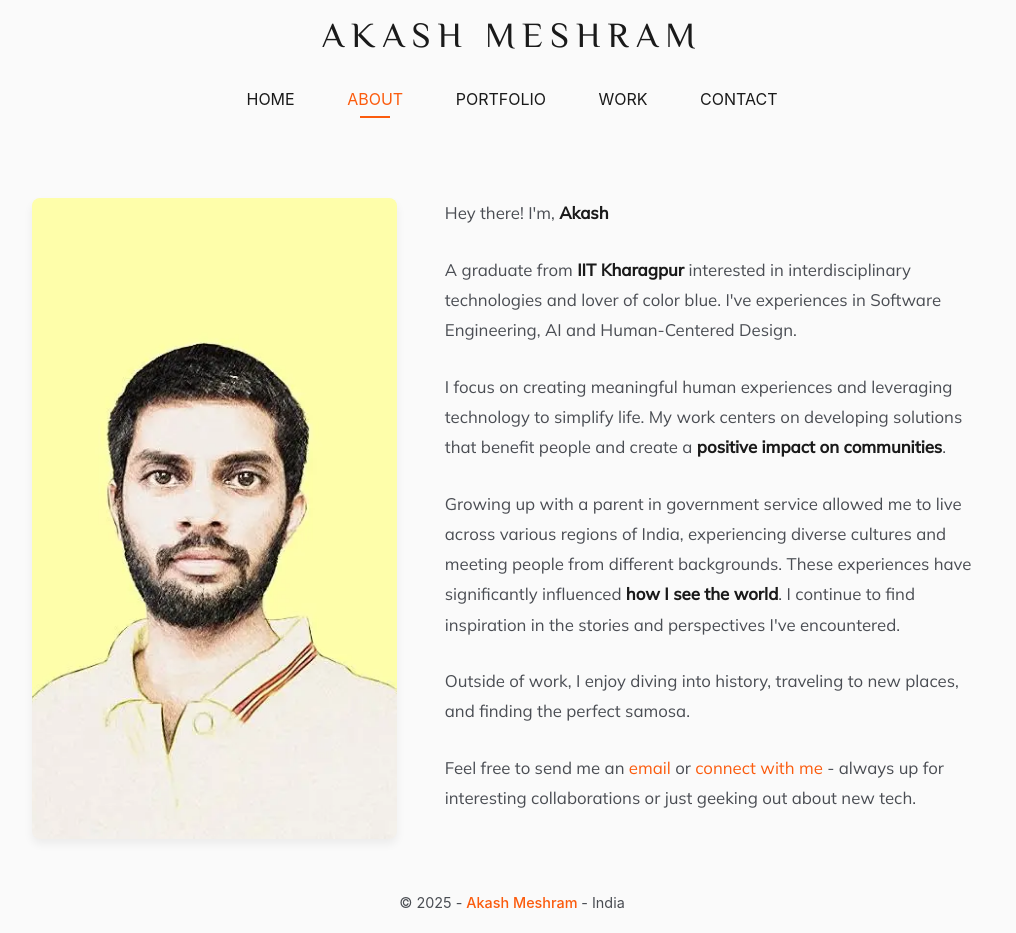
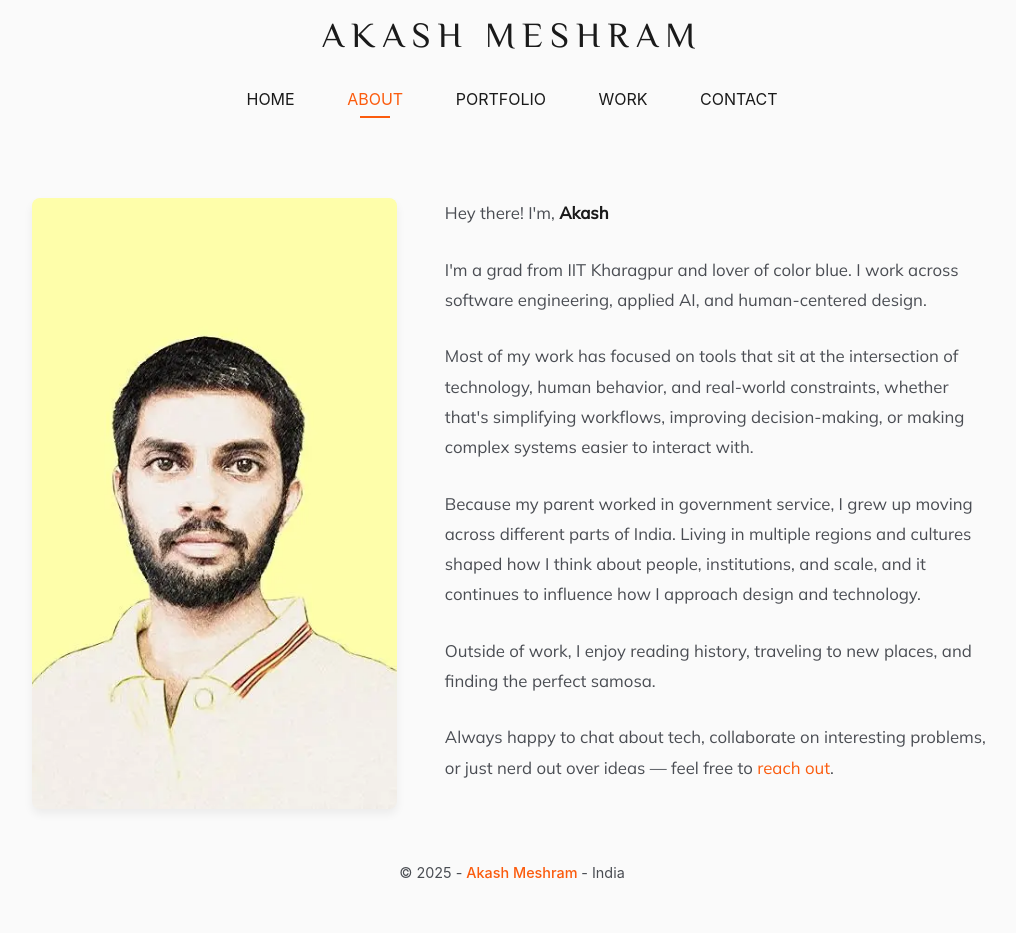
Before and after one commit to akashmeshram/Personal-Website, a Jekyll site: the page built from pages/about.html, in a window 1280 px wide. Shown: the whole page, without its empty margins (128-1144 px from the left). Built offline with Jekyll 4.4.1, drawn with Linux system fonts in a browser that asks for light colours; after the commit the page ends 903 px from its top, so only the background shows below that.

Commit message:
📝 Revise about page content for clarity and conciseness; enhance personal narrative and professional focus.

```diff
--- a/pages/about.html
+++ b/pages/about.html
@@ -10,28 +10,27 @@ permalink: /about
   <div id="profile-text">
     <p>Hey there! I'm, <b>Akash</b></p>
     <p>
-      A graduate from <b>IIT Kharagpur</b> interested in interdisciplinary technologies and lover of color blue.
-      I've experiences in Software Engineering, AI and Human-Centered Design.
+      I'm a grad from IIT Kharagpur and lover of color blue. I work across software engineering, applied AI, and
+      human-centered design.
     </p>
     <p>
-      I focus on creating meaningful human experiences and leveraging technology to simplify life.
-      My work centers on developing solutions that benefit people and create a <b>positive impact on communities</b>.
+      Most of my work has focused on tools that sit at the intersection of technology, human behavior,
+      and
+      real-world constraints, whether that's simplifying workflows, improving decision-making, or making complex systems
+      easier to interact with.
     </p>
     <p>
-      Growing up with a parent in government service allowed me to live across various regions of India, experiencing
-      diverse cultures and meeting people from different backgrounds.
-      These experiences have significantly influenced <b>how I see the world</b>. I continue to find inspiration in the
-      stories and perspectives I've encountered.
+      Because my parent worked in government service, I grew up moving across different parts of India. Living in
+      multiple
+      regions and cultures shaped how I think about people, institutions, and scale, and it continues to influence how I
+      approach design and technology.
     </p>
     <p>
-      Outside of work, I enjoy diving into history, traveling to new places, and finding the perfect samosa.
+      Outside of work, I enjoy reading history, traveling to new places, and finding the perfect samosa.
     </p>
     <p>
-      Feel free to send me an
-      <a class="link-text" href="mailto:{{ site.data.about.email }}">email</a>
-      or
-      <a class="link-text" href="/contact">connect with me</a>
-      - always up for interesting collaborations or just geeking out about new tech.
+      Always happy to chat about tech, collaborate on interesting problems, or just nerd out over ideas — feel free to
+      <a class="link-text" href="/contact">reach out</a>.
     </p>
   </div>
 </main>
```
